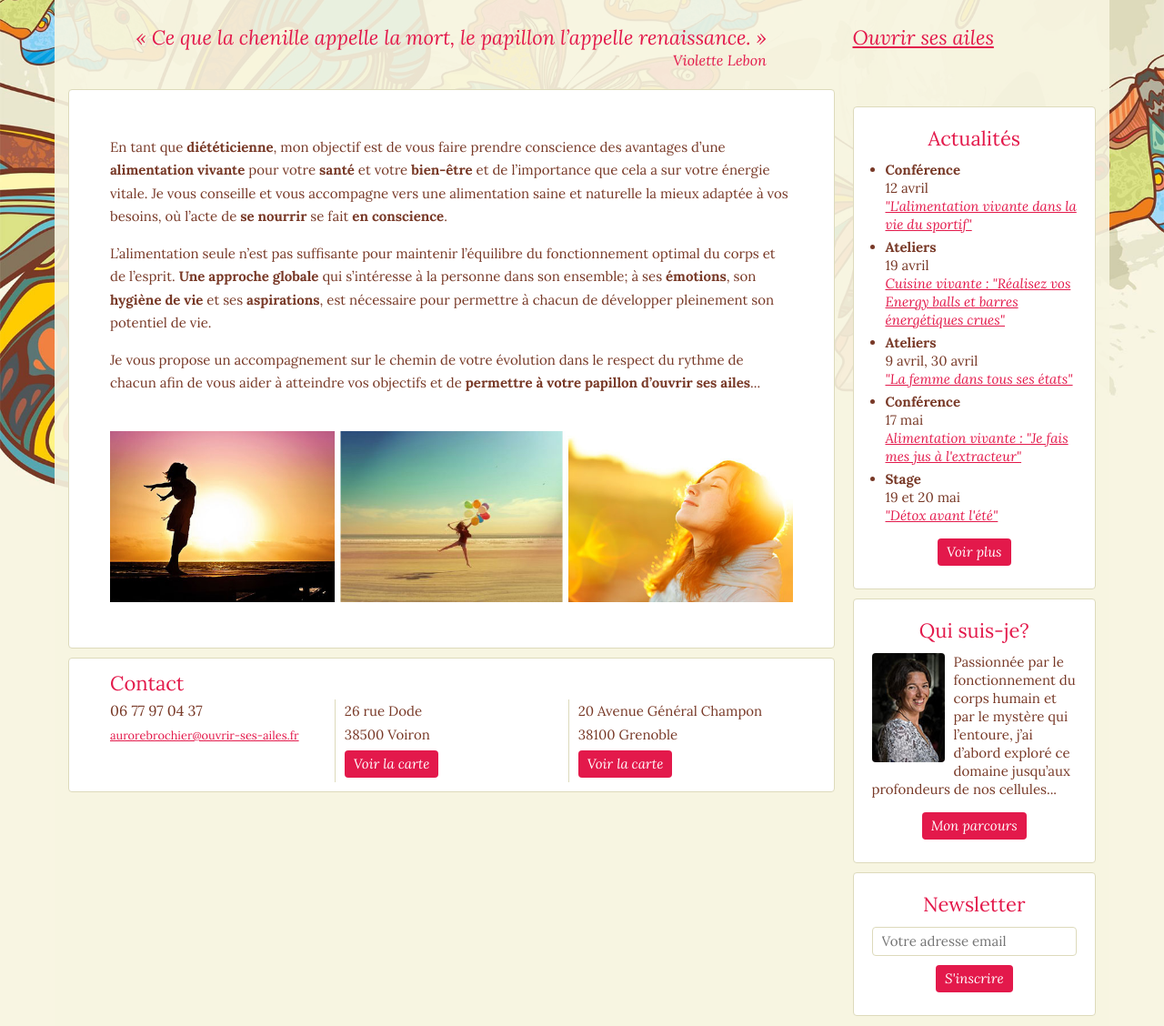
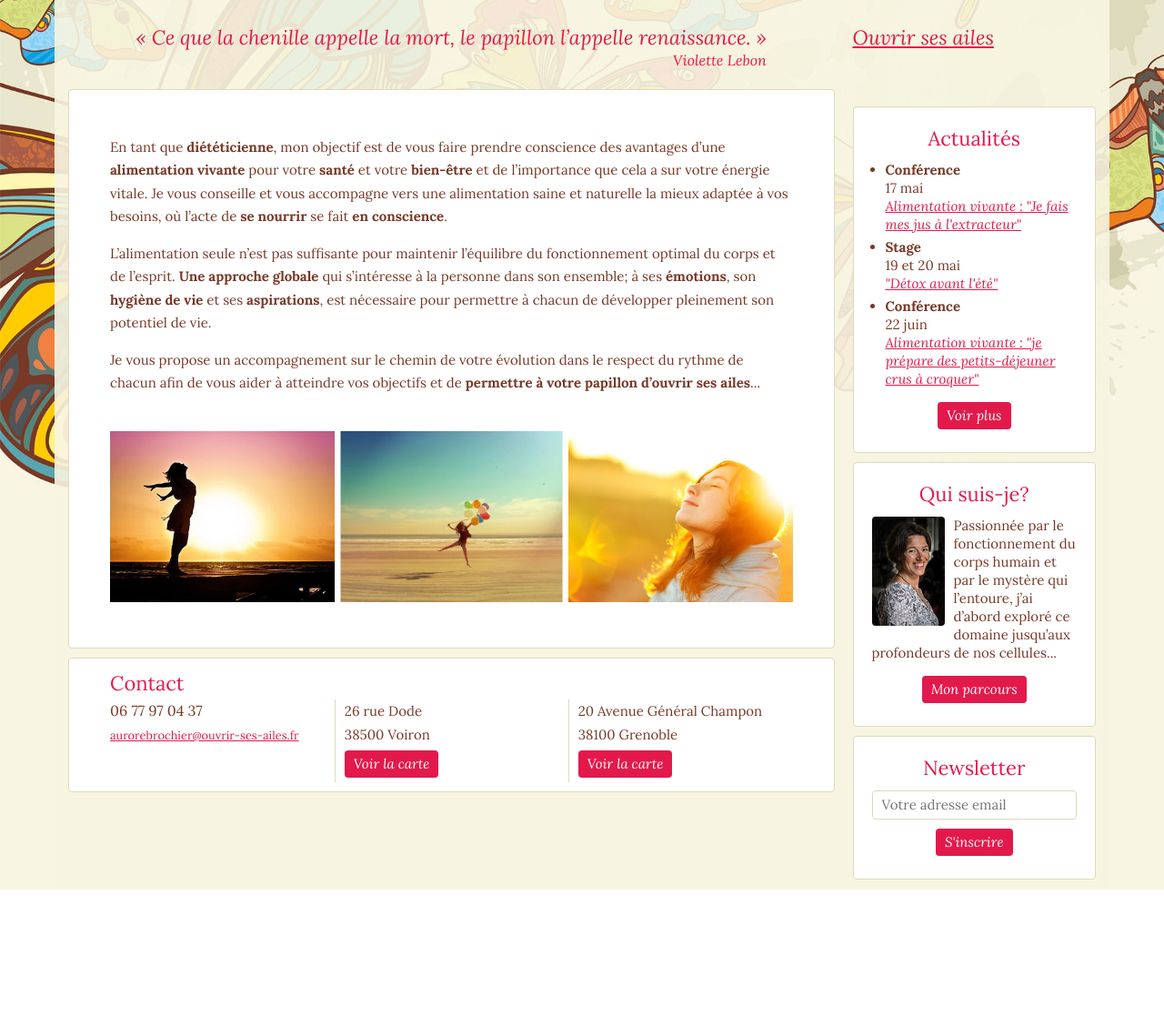
Before and after one commit to bbrochier/ouvrir-ses-ailes, a PHP site: page / in a window 1280 px wide. Shown: the part 242-1370 px from the top of the page at 91% size. After the commit the page ends 1220 px from the top, so only its background shows below. Run offline with PHP 8.4, Linux system fonts and the light colour scheme; some libraries are stand-ins or nearby versions.

Commit message:
add actu

```diff
--- a/includes/inc-aside.php
+++ b/includes/inc-aside.php
@@ -6,11 +6,9 @@
     <div class="card card-actu">
         <h3 class="title3">Actualités</h3>
         <ul>
-            <li><strong>Conférence</strong> <br>12 avril<br><a href="actualites.php#alimsport"><em>"L'alimentation vivante dans la vie du sportif"</em></a></li>
-            <li><strong>Ateliers</strong> <br>19 avril<br><a href="actualites.php#energybars"><em>Cuisine vivante : "Réalisez vos Energy balls et barres énergétiques crues"</em></a></li>
-            <li><strong>Ateliers</strong> <br>9 avril, 30 avril<br><a href="actualites.php#femme"><em>"La femme dans tous ses états"</em></a></li>
             <li><strong>Conférence</strong> <br>17 mai<br><a href="actualites.php#alimviv"><em>Alimentation vivante : "Je fais mes jus à l'extracteur"</em></a></li>
             <li><strong>Stage</strong> <br>19 et 20 mai<br><a href="actualites.php#detox"><em>"Détox avant l'été"</em></a></li>
+            <li><strong>Conférence</strong> <br>22 juin<br><a href="actualites.php#ptitdejvivant"><em>Alimentation vivante : "je prépare des petits-déjeuner crus à croquer"</em></a></li>
         </ul>
         <div class="cta">
             <a href="actualites.php" class="btn">Voir plus</a>
```
Also changed, not shown: actualites.php (+24 -0 lines).
